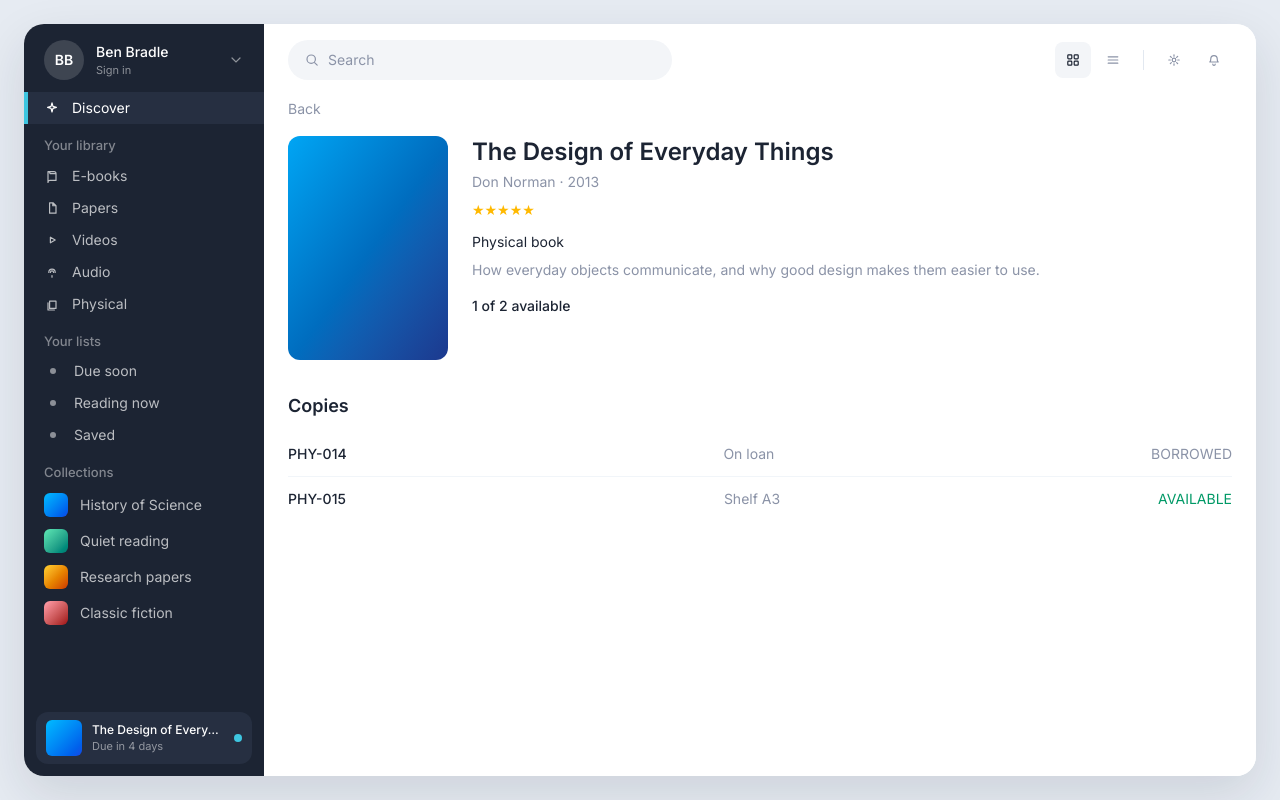
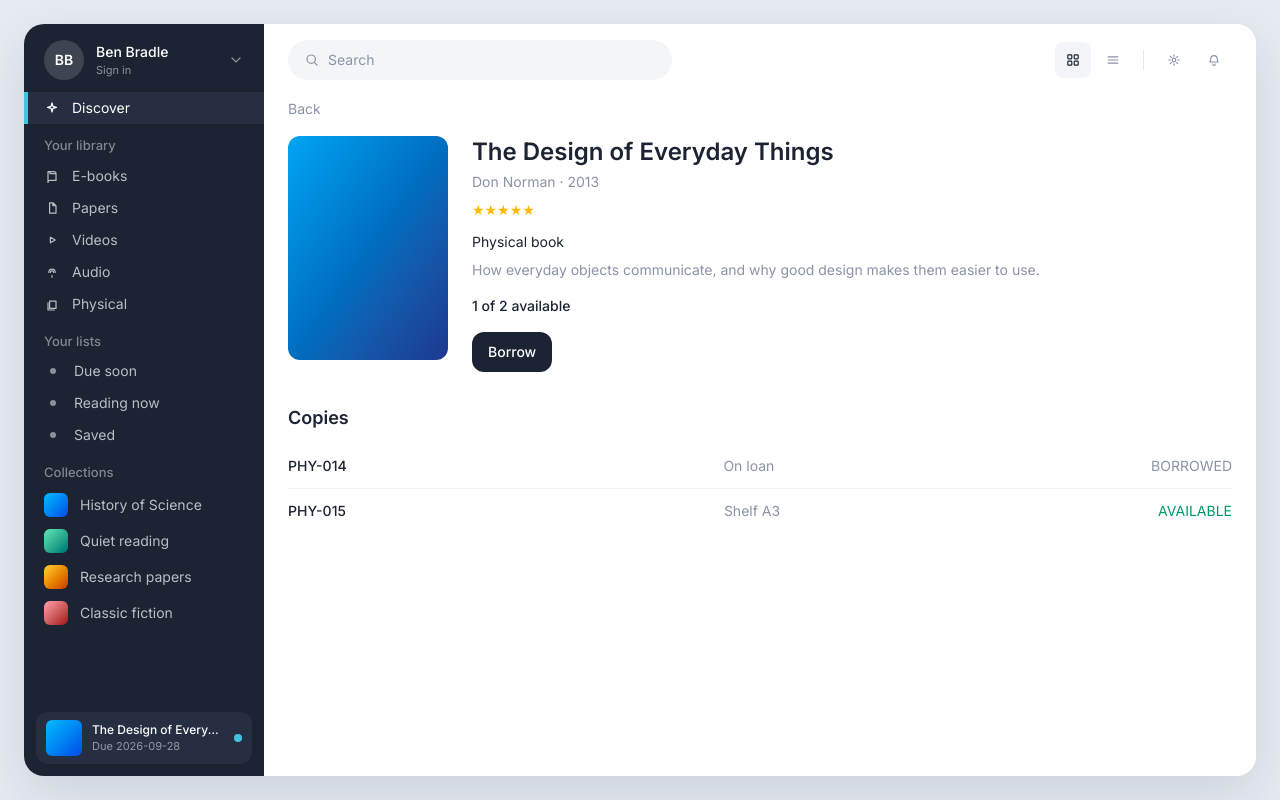
Before and after one commit to SuryaGanesh284/SOA-Project, a React (Vite) app in the folder Frontend/: page / in a window 1280 px wide. Both pictures are taken after a click on the button 440 px from the left and 220 px from the top of the page. Built offline with nearby package versions, Linux system fonts and the light colour scheme.

Commit message:
The loans feature was added

```diff
--- a/Frontend/src/App.jsx
+++ b/Frontend/src/App.jsx
@@ -3,6 +3,7 @@
 import CategoryPage from './components/CategoryPage.jsx'
 import Collections from './components/Collections.jsx'
 import ForYou from './components/ForYou.jsx'
+import LoansPage from './components/LoansPage.jsx'
 import NewArrivals from './components/NewArrivals.jsx'
 import ResourceDetail from './components/ResourceDetail.jsx'
 import SearchResults from './components/SearchResults.jsx'
@@ -10,6 +11,7 @@
 import TopBar from './components/TopBar.jsx'
 import Trending from './components/Trending.jsx'
 import { bookByTitle, booksFor, searchCatalog, sectionLabels } from './data/catalog.js'
+import { borrowTitle, loadLoans, returnLoan } from './data/loans.js'
 import { clearSession, loadSession, register, signIn } from './data/session.js'
 
 function App() {
@@ -19,6 +21,8 @@
   const [selectedTitle, setSelectedTitle] = useState(null)
   const [authMode, setAuthMode] = useState(null)
   const [session, setSession] = useState(() => loadSession())
+  const [loans, setLoans] = useState(() => loadLoans())
+  const activeLoan = loans.find((loan) => !loan.returnedAt)
   const searching = query.trim().length > 0
   const selectedBook = bookByTitle(selectedTitle)
 
@@ -52,6 +56,7 @@
           activeId={sectionId}
           user={session}
           onAccount={() => setAuthMode('login')}
+          activeLoan={activeLoan}
           onSignOut={() => {
             clearSession()
             setSession(null)
@@ -82,7 +87,21 @@
                 <p className="mt-1 text-sm text-muted">Signed in as {session.name}.</p>
               </section>
             ) : selectedBook ? (
-              <ResourceDetail book={selectedBook} onBack={() => setSelectedTitle(null)} />
+              <ResourceDetail
+                book={selectedBook}
+                loans={loans}
+                onBack={() => setSelectedTitle(null)}
+                onBorrow={() => {
+                  const result = borrowTitle(loans, selectedBook.title)
+                  if (result.loans) setLoans(result.loans)
+                }}
+              />
+            ) : sectionId === 'reading-now' ? (
+              <LoansPage
+                loans={loans}
+                onOpen={setSelectedTitle}
+                onReturn={(loanId) => setLoans(returnLoan(loans, loanId))}
+              />
             ) : searching ? (
               <SearchResults query={query} results={searchCatalog(query)} view={view} onOpen={setSelectedTitle} />
             ) : sectionId !== 'discover' ? (
--- /dev/null
+++ b/Frontend/src/components/LoansPage.jsx
@@ -0,0 +1,47 @@
+function LoansPage({ loans, onReturn, onOpen }) {
+  const active = loans.filter((loan) => !loan.returnedAt)
+  const history = loans.filter((loan) => loan.returnedAt)
+
+  return (
+    <section className="px-6" aria-label="Loans">
+      <h2 className="text-lg font-semibold">Active loans</h2>
+      {active.length === 0 ? (
+        <p className="mt-3 text-sm text-muted">You have no active loans.</p>
+      ) : (
+        <ul className="mt-3 divide-y divide-slate-100">
+          {active.map((loan) => (
+            <li key={loan.id} className="flex items-center justify-between gap-4 py-3">
+              <button type="button" onClick={() => onOpen(loan.title)} className="min-w-0 text-left">
+                <p className="truncate text-sm font-medium">{loan.title}</p>
+                <p className="text-xs text-muted">
+                  {loan.copyCode} · Due {loan.dueAt}
+                </p>
+              </button>
+              <button type="button" onClick={() => onReturn(loan.id)} className="text-sm font-medium text-ink">
+                Return
+              </button>
+            </li>
+          ))}
+        </ul>
+      )}
+
+      <h2 className="mt-8 text-lg font-semibold">History</h2>
+      {history.length === 0 ? (
+        <p className="mt-3 text-sm text-muted">No returned loans yet.</p>
+      ) : (
+        <ul className="mt-3 divide-y divide-slate-100">
+          {history.map((loan) => (
+            <li key={loan.id} className="py-3">
+              <p className="text-sm font-medium">{loan.title}</p>
+              <p className="text-xs text-muted">
+                {loan.copyCode} · Returned {loan.returnedAt}
+              </p>
+            </li>
+          ))}
+        </ul>
+      )}
+    </section>
+  )
+}
+
+export default LoansPage
--- a/Frontend/src/components/ResourceDetail.jsx
+++ b/Frontend/src/components/ResourceDetail.jsx
@@ -1,7 +1,9 @@
 import { formatOf } from '../data/catalog.js'
+import { copyStatus } from '../data/loans.js'
 
-function ResourceDetail({ book, onBack }) {
-  const available = book.copies.filter((copy) => copy.status === 'AVAILABLE').length
+function ResourceDetail({ book, loans, onBack, onBorrow }) {
+  const copies = book.copies.map((copy) => ({ ...copy, status: copyStatus(copy, loans) }))
+  const available = copies.filter((copy) => copy.status === 'AVAILABLE').length
 
   return (
     <section className="px-6" aria-label={book.title}>
@@ -25,12 +27,20 @@
           <p className="mt-4 text-sm font-medium">
             {available} of {book.copies.length} available
           </p>
+          <button
+            type="button"
+            onClick={onBorrow}
+            disabled={available === 0}
+            className="mt-4 h-10 rounded-xl bg-navy px-4 text-sm font-medium text-white disabled:opacity-40"
+          >
+            {available === 0 ? 'No copies available' : 'Borrow'}
+          </button>
         </div>
       </div>
 
       <h3 className="mt-8 text-lg font-semibold">Copies</h3>
       <ul className="mt-3 divide-y divide-slate-100">
-        {book.copies.map((copy) => (
+        {copies.map((copy) => (
           <li key={copy.code} className="flex items-center justify-between py-3 text-sm">
             <span className="font-medium">{copy.code}</span>
             <span className="text-muted">{copy.location}</span>
--- a/Frontend/src/components/Sidebar.jsx
+++ b/Frontend/src/components/Sidebar.jsx
@@ -47,7 +47,7 @@
   },
 ]
 
-function Sidebar({ activeId, onSelect, onAccount, onSignOut, user }) {
+function Sidebar({ activeId, onSelect, onAccount, onSignOut, user, activeLoan }) {
   return (
     <aside className="flex h-full w-60 shrink-0 flex-col bg-navy text-white">
       <div className="flex items-center gap-3 px-5 pb-3 pt-4">
@@ -90,15 +90,15 @@
         ))}
       </nav>
 
-      {user?.role === 'ADMIN' ? null : (
-      <div className="mx-3 mb-3 flex items-center gap-2.5 rounded-xl bg-navy-raised px-2.5 py-2">
+      {user?.role === 'ADMIN' || !activeLoan ? null : (
+      <button type="button" onClick={() => onSelect('reading-now')} className="mx-3 mb-3 flex items-center gap-2.5 rounded-xl bg-navy-raised px-2.5 py-2 text-left">
         <span className="size-9 shrink-0 rounded-md bg-linear-to-br from-sky-400 to-blue-700" />
-        <div className="min-w-0 flex-1">
-          <p className="truncate text-xs font-medium">The Design of Everyday Things</p>
-          <p className="truncate text-[11px] text-white/50">Due in 4 days</p>
-        </div>
+        <span className="min-w-0 flex-1">
+          <span className="block truncate text-xs font-medium">{activeLoan.title}</span>
+          <span className="block truncate text-[11px] text-white/50">Due {activeLoan.dueAt}</span>
+        </span>
         <span className="size-2 shrink-0 rounded-full bg-cyan" aria-hidden="true" />
-      </div>
+      </button>
       )}
     </aside>
   )
--- /dev/null
+++ b/Frontend/src/data/loans.js
@@ -0,0 +1,67 @@
+import { catalog } from './catalog.js'
+
+const LOANS_KEY = 'archivalia-loans'
+
+function dueDate(days) {
+  const date = new Date()
+  date.setDate(date.getDate() + days)
+  return date.toISOString().slice(0, 10)
+}
+
+const starter = [
+  {
+    id: 'loan-1',
+    title: 'The Design of Everyday Things',
+    copyCode: 'PHY-014',
+    borrowedAt: dueDate(-10),
+    dueAt: dueDate(4),
+    returnedAt: null,
+  },
+]
+
+export function loadLoans() {
+  const saved = localStorage.getItem(LOANS_KEY)
+  return saved ? JSON.parse(saved) : starter
+}
+
+function saveLoans(loans) {
+  localStorage.setItem(LOANS_KEY, JSON.stringify(loans))
+  return loans
+}
+
+export function activeLoans(loans) {
+  return loans.filter((loan) => !loan.returnedAt)
+}
+
+export function loanHistory(loans) {
+  return loans.filter((loan) => loan.returnedAt)
+}
+
+export function copyStatus(copy, loans) {
+  if (activeLoans(loans).some((loan) => loan.copyCode === copy.code)) return 'BORROWED'
+  if (loans.some((loan) => loan.copyCode === copy.code && loan.returnedAt)) return 'AVAILABLE'
+  return copy.status
+}
+
+export function borrowTitle(loans, title) {
+  const book = catalog.find((item) => item.title === title)
+  const copy = book?.copies.find((item) => copyStatus(item, loans) === 'AVAILABLE')
+  if (!copy) return { error: 'No copy is available.' }
+  const next = [
+    ...loans,
+    {
+      id: `loan-${Date.now()}`,
+      title,
+      copyCode: copy.code,
+      borrowedAt: dueDate(0),
+      dueAt: dueDate(14),
+      returnedAt: null,
+    },
+  ]
+  return { loans: saveLoans(next) }
+}
+
+export function returnLoan(loans, loanId) {
+  const next = loans.map((loan) => (loan.id === loanId ? { ...loan, returnedAt: dueDate(0) } : loan))
+  return saveLoans(next)
+}
```
